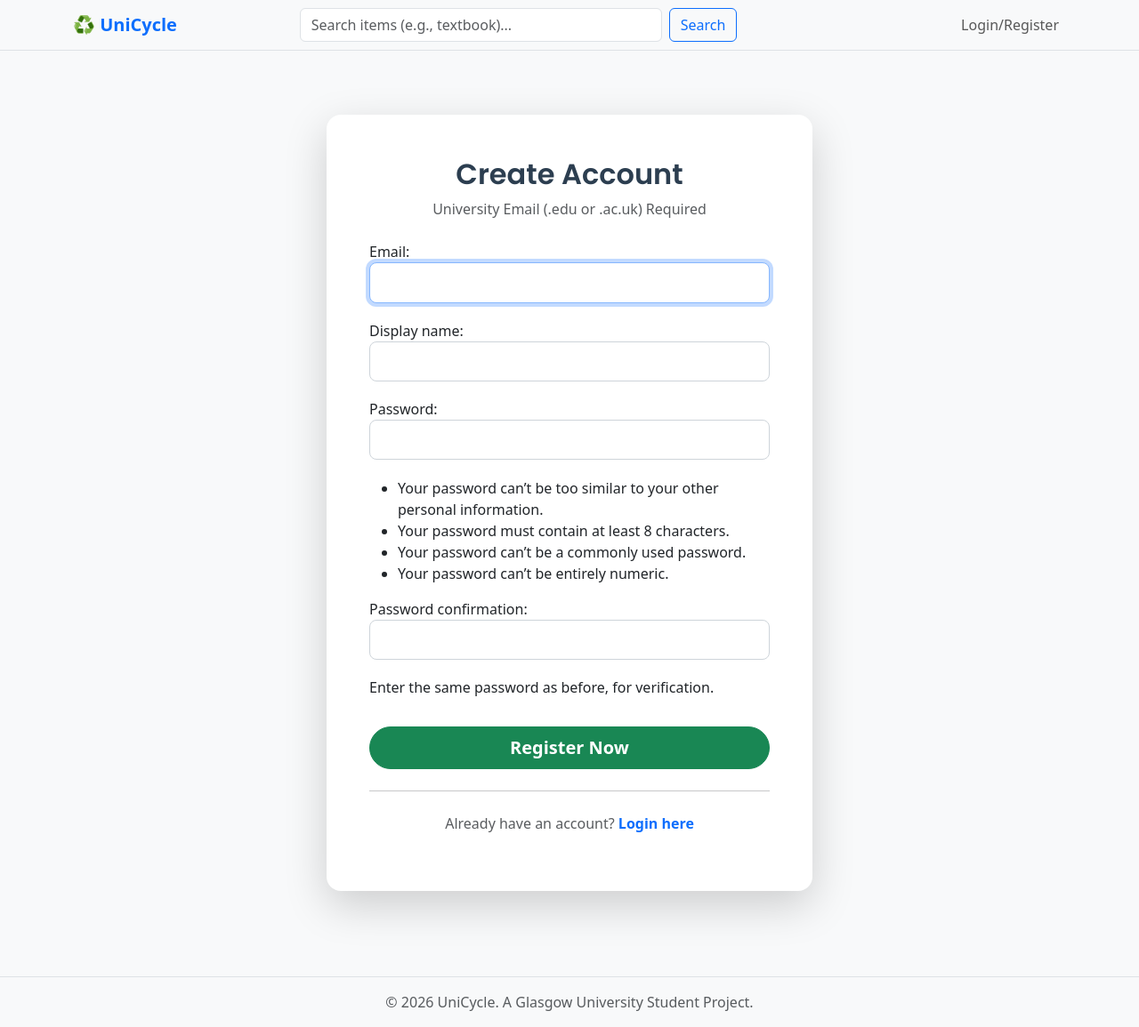
After one commit to YimingWanggla/UniCycle, a Django app: page /register/ in a window 1280 px wide. The commit adds this page. Shown: the whole page at 89% size. Run offline with Django 5.2, Linux system fonts and the light colour scheme.

Commit message:
Enhance UI for login/register pages

```diff
--- /dev/null
+++ b/marketplace/forms.py
@@ -0,0 +1,7 @@
+from django.contrib.auth.forms import UserCreationForm
+from .models import User
+
+class CustomUserCreationForm(UserCreationForm):
+    class Meta(UserCreationForm.Meta):
+        model = User
+        fields = ('email', 'display_name')
--- a/marketplace/templates/marketplace/base.html
+++ b/marketplace/templates/marketplace/base.html
@@ -6,13 +6,51 @@
     <title>{% block title %}UniCycle - Campus Marketplace{% endblock %}</title>
 
     <link href="https://cdn.jsdelivr.net/npm/bootstrap@5.3.0/dist/css/bootstrap.min.css" rel="stylesheet">
+    <link href="https://fonts.googleapis.com/css2?family=Poppins:wght@500;600;700&display=swap" rel="stylesheet">
 
     <style>
-        /* 保证主体内容填满屏幕，把页脚推到底部 */
-        body { display: flex; flex-direction: column; min-height: 100vh; }
+        body { display: flex; flex-direction: column; min-height: 100vh; background-color: #f8f9fa; }
         main { flex: 1; }
-        /* 提高对比度，满足无障碍计划 1.4.3 */
         .navbar-brand { font-weight: bold; color: #0d6efd !important; }
+
+        /* 艺术字体类 */
+        .artistic-title {
+            font-family: 'Poppins', sans-serif;
+            font-weight: 600;
+            color: #2c3e50;
+        }
+
+        /* 强制美化 Django 默认表单输入框，让它们整齐划一 */
+        form input[type="text"], form input[type="password"], form input[type="email"], form select {
+            display: block;
+            width: 100%;
+            padding: 0.6rem 0.75rem;
+            font-size: 1rem;
+            line-height: 1.5;
+            color: #212529;
+            background-color: #fff;
+            border: 1px solid #ced4da;
+            border-radius: 0.5rem; /* 圆角 */
+            margin-bottom: 1.2rem;
+            transition: border-color .15s ease-in-out,box-shadow .15s ease-in-out;
+        }
+        form input:focus {
+            border-color: #86b7fe;
+            outline: 0;
+            box-shadow: 0 0 0 0.25rem rgba(13,110,253,.25);
+        }
+
+        /* 美化 Django 默认的表单错误列表 (红色圆角底) */
+        form ul.errorlist {
+            color: #842029;
+            background-color: #f8d7da;
+            border: 1px solid #f5c2c7;
+            border-radius: 0.5rem;
+            padding: 10px 10px 10px 30px;
+            margin-bottom: 1.2rem;
+            font-size: 0.9rem;
+            list-style-type: disc;
+        }
     </style>
 </head>
 <body>
@@ -32,12 +70,13 @@
                 </form>
 
                 <ul class="navbar-nav ms-auto">
-                    <li class="nav-item">
-                        <a class="nav-link text-primary fw-bold" href="#">+ Post Item</a>
-                    </li>
-                    <li class="nav-item">
-                        <a class="nav-link" href="#">Login/Register</a>
-                    </li>
+                    {% if user.is_authenticated %}
+                        <li class="nav-item"><a class="nav-link text-primary fw-bold" href="#">+ Post Item</a></li>
+                        <li class="nav-item"><span class="nav-link text-success">Hi, {{ user.email }}</span></li>
+                        <li class="nav-item"><a class="nav-link" href="{% url 'marketplace:logout' %}">Logout</a></li>
+                    {% else %}
+                        <li class="nav-item"><a class="nav-link" href="{% url 'marketplace:login' %}">Login/Register</a></li>
+                    {% endif %}
                 </ul>
             </div>
         </div>
@@ -46,8 +85,8 @@
     <main class="container my-5">
         {% if messages %}
             {% for message in messages %}
-                <div class="alert alert-{{ message.tags }} alert-dismissible fade show" role="alert">
-                    {{ message }}
+                <div class="alert alert-{% if message.tags == 'error' %}danger{% else %}{{ message.tags }}{% endif %} alert-dismissible fade show shadow-sm rounded-3" role="alert">
+                    <strong>{{ message }}</strong>
                     <button type="button" class="btn-close" data-bs-dismiss="alert" aria-label="Close"></button>
                 </div>
             {% endfor %}
--- /dev/null
+++ b/marketplace/templates/marketplace/register.html
@@ -0,0 +1,26 @@
+{% extends 'marketplace/base.html' %}
+
+{% block title %}Register - UniCycle{% endblock %}
+
+{% block content %}
+<div class="row justify-content-center align-items-center">
+    <div class="col-md-6">
+        <div class="card shadow-lg border-0 rounded-4 mt-4 mb-5">
+            <div class="card-body p-5">
+                <h2 class="text-center artistic-title mb-2">Create Account</h2>
+                <p class="text-center text-muted mb-4">University Email (.edu or .ac.uk) Required</p>
+
+                <form method="POST">
+                    {% csrf_token %}
+                    {{ form.as_p }}
+
+                    <button type="submit" class="btn btn-success btn-lg w-100 mt-3 rounded-pill fw-bold">Register Now</button>
+                </form>
+
+                <hr class="my-4">
+                <p class="text-center text-muted">Already have an account? <a href="{% url 'marketplace:login' %}" class="text-decoration-none fw-bold">Login here</a></p>
+            </div>
+        </div>
+    </div>
+</div>
+{% endblock %}
--- a/marketplace/urls.py
+++ b/marketplace/urls.py
@@ -5,4 +5,7 @@ app_name = 'marketplace'
 
 urlpatterns = [
     path('', views.index, name='index'),
+    path('register/', views.register_user, name='register'),
+    path('login/', views.login_user, name='login'),
+    path('logout/', views.logout_user, name='logout'),
 ]
--- a/marketplace/views.py
+++ b/marketplace/views.py
@@ -1,14 +1,49 @@
-from django.shortcuts import render
+from django.shortcuts import render, redirect
+from django.contrib.auth import login, logout, authenticate
+from django.contrib import messages
+from django.contrib.auth.forms import AuthenticationForm
 from .models import Listing
+from .forms import CustomUserCreationForm
 
+# 首页视图
 def index(request):
-    # 从数据库里捞出所有状态为 'Available' 的物品，并且按时间倒序排（最新的在最上面）
     recent_listings = Listing.objects.filter(status='Available').order_by('-created')
+    return render(request, 'marketplace/index.html', {'listings': recent_listings})
 
-    # 把捞出来的数据打包成一个字典，准备发给网页
-    context = {
-        'listings': recent_listings
-    }
+# 1. 注册视图
+def register_user(request):
+    if request.method == 'POST':
+        form = CustomUserCreationForm(request.POST)
+        if form.is_valid():
+            user = form.save(commit=False)
+            # 核心需求 M1：强制校验大学邮箱
+            if not (user.email.endswith('.edu') or user.email.endswith('.ac.uk')):
+                messages.error(request, "Access denied. You must use a university email (.edu or .ac.uk).")
+                return render(request, 'marketplace/register.html', {'form': form})
 
-    # 把数据传递给 index.html
-    return render(request, 'marketplace/index.html', context)
+            user.save()
+            login(request, user) # 注册成功后自动登录
+            messages.success(request, f"Welcome to UniCycle, {user.email}!")
+            return redirect('marketplace:index')
+    else:
+        form = CustomUserCreationForm()
+    return render(request, 'marketplace/register.html', {'form': form})
+
+# 2. 登录视图
+def login_user(request):
+    if request.method == 'POST':
+        form = AuthenticationForm(request, data=request.POST)
+        if form.is_valid():
+            user = form.get_user()
+            login(request, user)
+            messages.success(request, "You are now logged in.")
+            return redirect('marketplace:index')
+    else:
+        form = AuthenticationForm()
+    return render(request, 'marketplace/login.html', {'form': form})
+
+# 3. 登出视图
+def logout_user(request):
+    logout(request)
+    messages.info(request, "You have successfully logged out.")
+    return redirect('marketplace:index')
```
Also changed, not shown: marketplace/templates/marketplace/login.html (added, +25 -0 lines).
